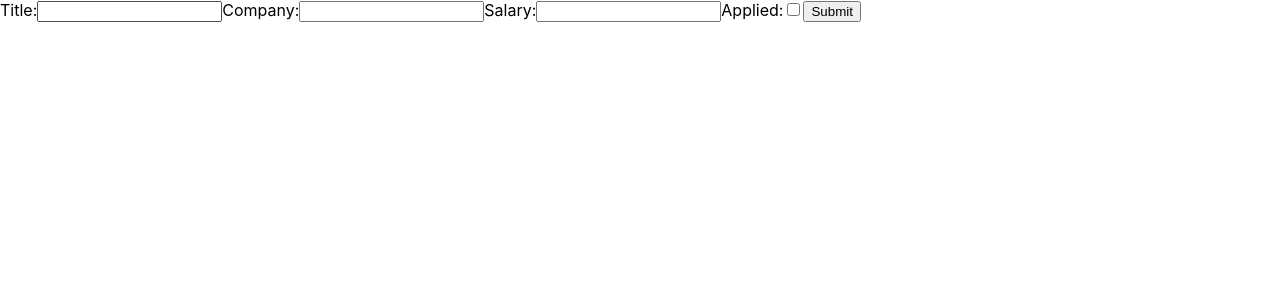
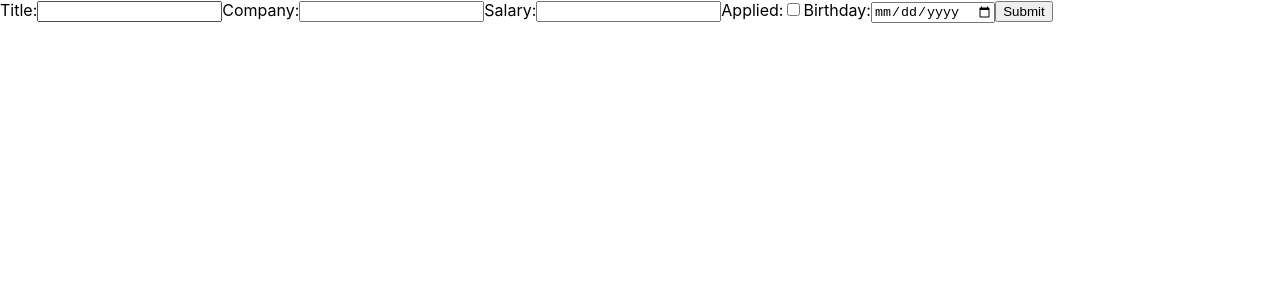
Before and after one commit to zarakigor/job-hunting-generator, a React (Create React App) app: page / in a window 1280 px wide. Shown: the top 300 px of the page. Built offline with nearby package versions, Linux system fonts and the light colour scheme.

Commit message:
date added for form

```diff
--- a/src/App.js
+++ b/src/App.js
@@ -51,6 +51,15 @@ function App() {
             checked={job.applied}
           />
         </label>
+        <label>
+          Birthday:
+          <input
+            type="date"
+            name="date"
+            onChange={handleChange}
+            value={job.date}
+          />
+        </label>
         <button>Submit</button>
       </form>
       <div className="CardContainer">{cardElements}</div>
```
